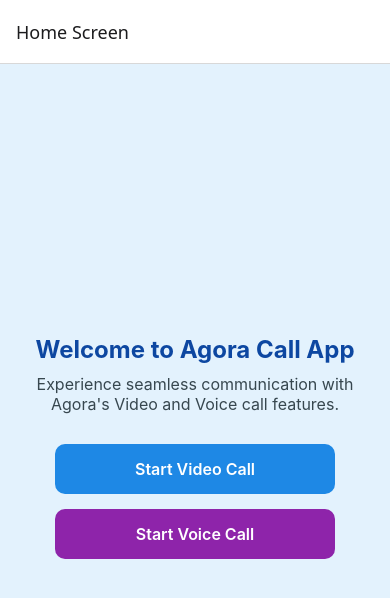
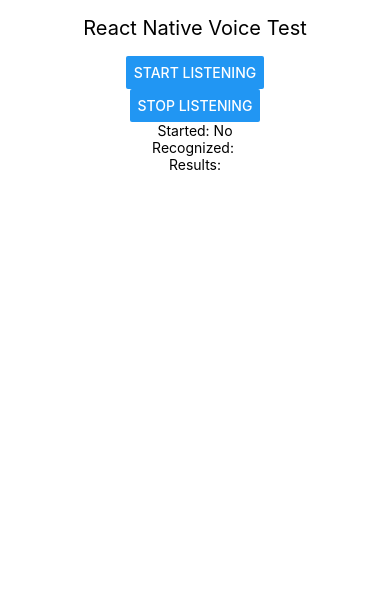
Before and after one commit to Rahul9931/Practice1, a React Native app: screen / in a window 390 px wide. Shown: the top 598 px of the page. Built offline with nearby package versions, Linux system fonts and the light colour scheme.

Commit message:
working on voice recognition

```diff
--- a/App.tsx
+++ b/App.tsx
@@ -1,8 +1,14 @@
 import React from 'react';
 import Route from './App/navigation/Route';
+import { Text, View } from 'react-native';
+import VoiceTest from './App/component/voice_recognition/VoiceTest';
 
 const App: React.FC = () => {
-  return <Route />;
+  return(
+    <View>
+      <VoiceTest/>
+    </View>
+  )
 };
 
 export default App;
--- /dev/null
+++ b/App/component/voice_recognition/VoiceTest.tsx
@@ -0,0 +1,97 @@
+import React, { useEffect, useState, useCallback } from 'react';
+import { View, Text, Button, StyleSheet, Alert } from 'react-native';
+import Voice from '@react-native-voice/voice';
+import { PermissionsAndroid } from 'react-native';
+
+const VoiceTest: React.FC = () => {
+  const [recognized, setRecognized] = useState('');
+  const [started, setStarted] = useState(false);
+  const [results, setResults] = useState<string[]>([]);
+
+  const requestAudioPermission = useCallback(async () => {
+    try {
+      const granted = await PermissionsAndroid.request(
+        PermissionsAndroid.PERMISSIONS.RECORD_AUDIO,
+        {
+          title: 'Microphone Permission',
+          message:
+            'This app needs access to your microphone to recognize speech.',
+          buttonNeutral: 'Ask Me Later',
+          buttonNegative: 'Cancel',
+          buttonPositive: 'OK',
+        }
+      );
+
+      if (granted !== PermissionsAndroid.RESULTS.GRANTED) {
+        Alert.alert('Permission not granted', 'Microphone access is required.');
+      }
+    } catch (err) {
+      console.error('Permission error:', err);
+    }
+  }, []);
+
+  useEffect(() => {
+    Voice.onSpeechStart = () => setStarted(true);
+    Voice.onSpeechEnd = () => setStarted(false);
+    Voice.onSpeechResults = (e) => setResults(e.value ?? []);
+
+    requestAudioPermission();
+
+    return () => {
+      Voice.destroy().then(Voice.removeAllListeners);
+    };
+  }, [requestAudioPermission]);
+
+  const startListening = async () => {
+    try {
+      setResults([]);
+      setRecognized('');
+      await Voice.start('en-US');
+    } catch (e) {
+      console.error('Error starting voice recognition:', e);
+    }
+  };
+
+  const stopListening = async () => {
+    try {
+      await Voice.stop();
+    } catch (e) {
+      console.error('Error stopping voice recognition:', e);
+    }
+  };
+
+  return (
+    <View style={styles.container}>
+      <Text style={styles.title}>React Native Voice Test</Text>
+      <Button title="Start Listening" onPress={startListening} />
+      <Button title="Stop Listening" onPress={stopListening} />
+      <Text>Started: {started ? 'Yes' : 'No'}</Text>
+      <Text>Recognized: {recognized}</Text>
+      <Text>Results:</Text>
+      {results.map((result, index) => (
+        <Text key={index} style={styles.result}>
+          {result}
+        </Text>
+      ))}
+    </View>
+  );
+};
+
+const styles = StyleSheet.create({
+  container: {
+    flex: 1,
+    justifyContent: 'center',
+    alignItems: 'center',
+    padding: 16,
+  },
+  title: {
+    fontSize: 20,
+    marginBottom: 16,
+  },
+  result: {
+    fontSize: 16,
+    marginTop: 8,
+  },
+});
+
+export default VoiceTest;
--- a/package.json
+++ b/package.json
@@ -15,6 +15,7 @@
     "@react-native-firebase/firestore": "^20.5.0",
     "@react-native-google-signin/google-signin": "^13.1.0",
     "@react-native-ml-kit/text-recognition": "^1.5.2",
+    "@react-native-voice/voice": "^3.2.4",
     "@react-navigation/native": "^7.0.14",
     "@react-navigation/stack": "^7.1.1",
     "react": "18.3.1",
```
Also changed, not shown: 3 other files (tests, documents, lock files or other folders).
